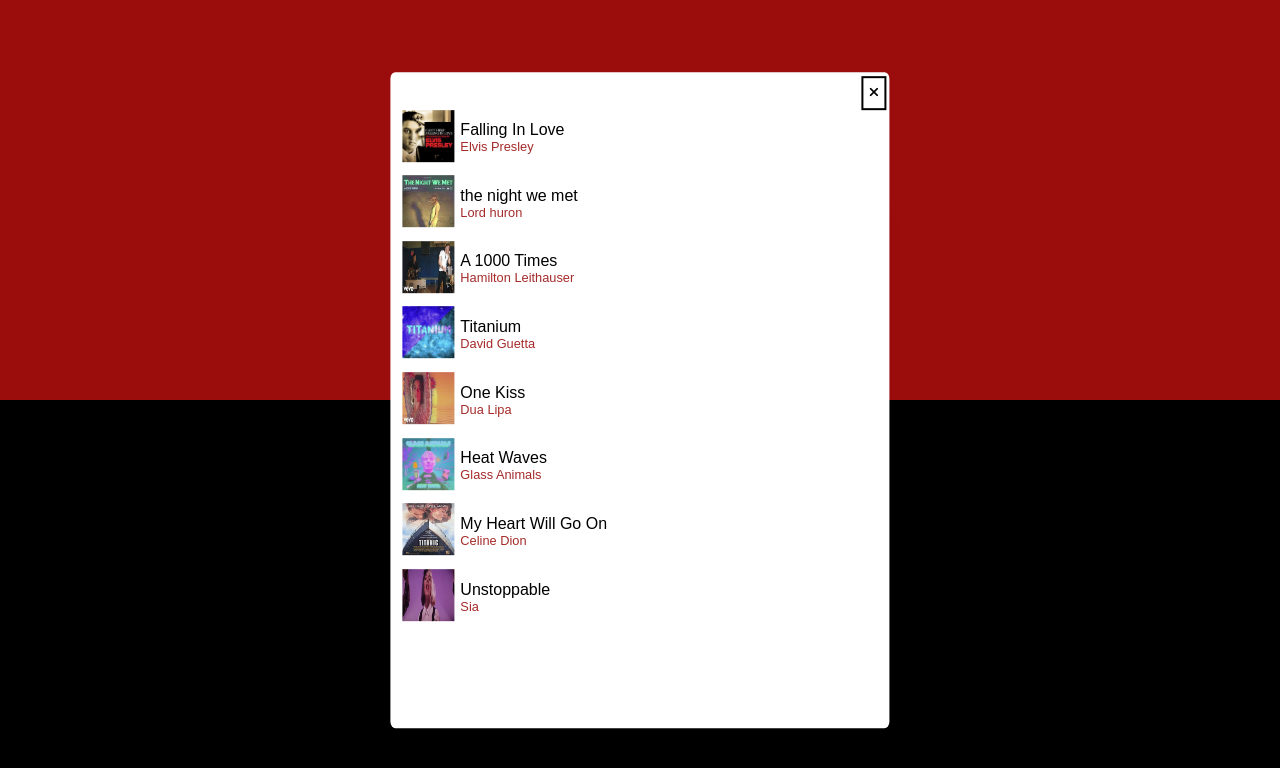
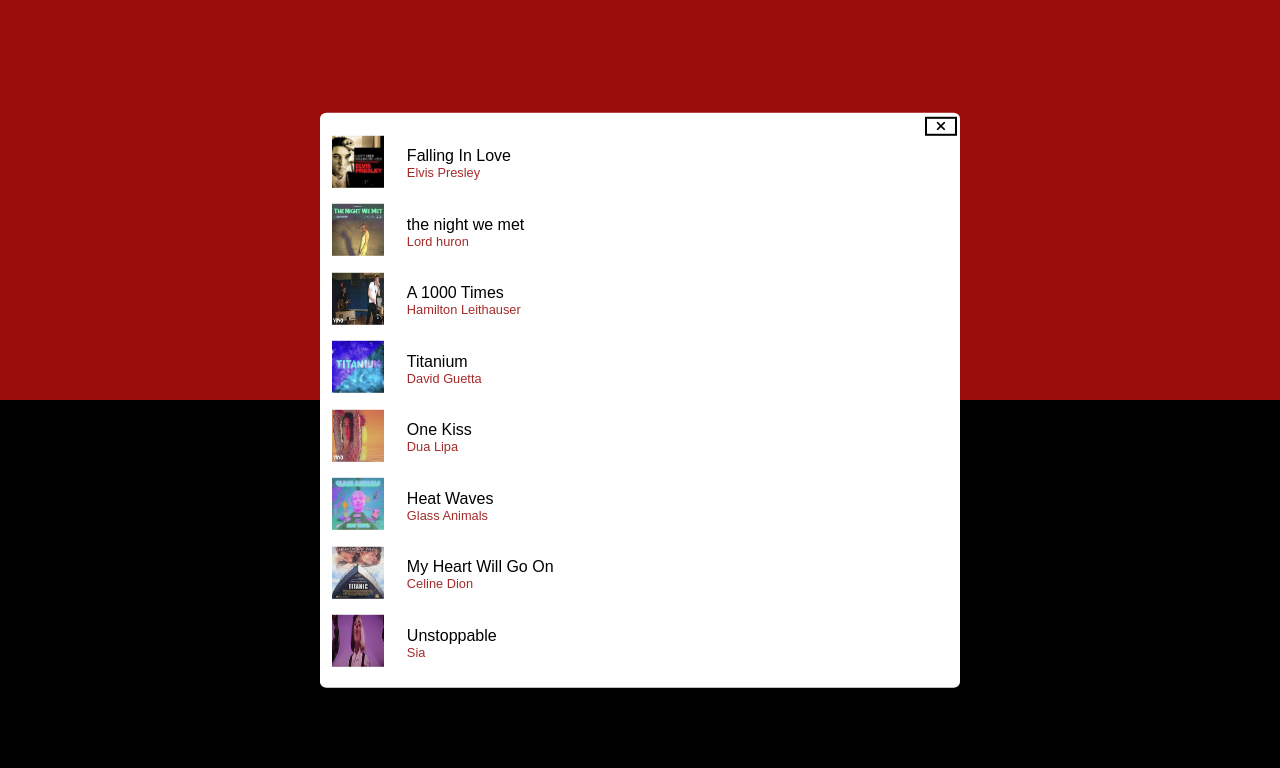
Before and after one commit to Anshrajsinha/music-player, a plain HTML site: page index.html in a window 1280 px wide. Both pictures are taken after a click on the button 812 px from the left and 236 px from the top of the page. Drawn offline with Linux system fonts and the light colour scheme.

Commit message:
Update music.css

```diff
--- a/music.css
+++ b/music.css
@@ -108,8 +108,7 @@ img {
 #playlist-container {
     background-color: #ffffff;
     position: absolute;
-    width: 39vw;
-    height: 82vh;
+    width: 50vw;
     border-radius: 1%;
     transform: translate(-50%, -50%);
     top: 50%;
```
